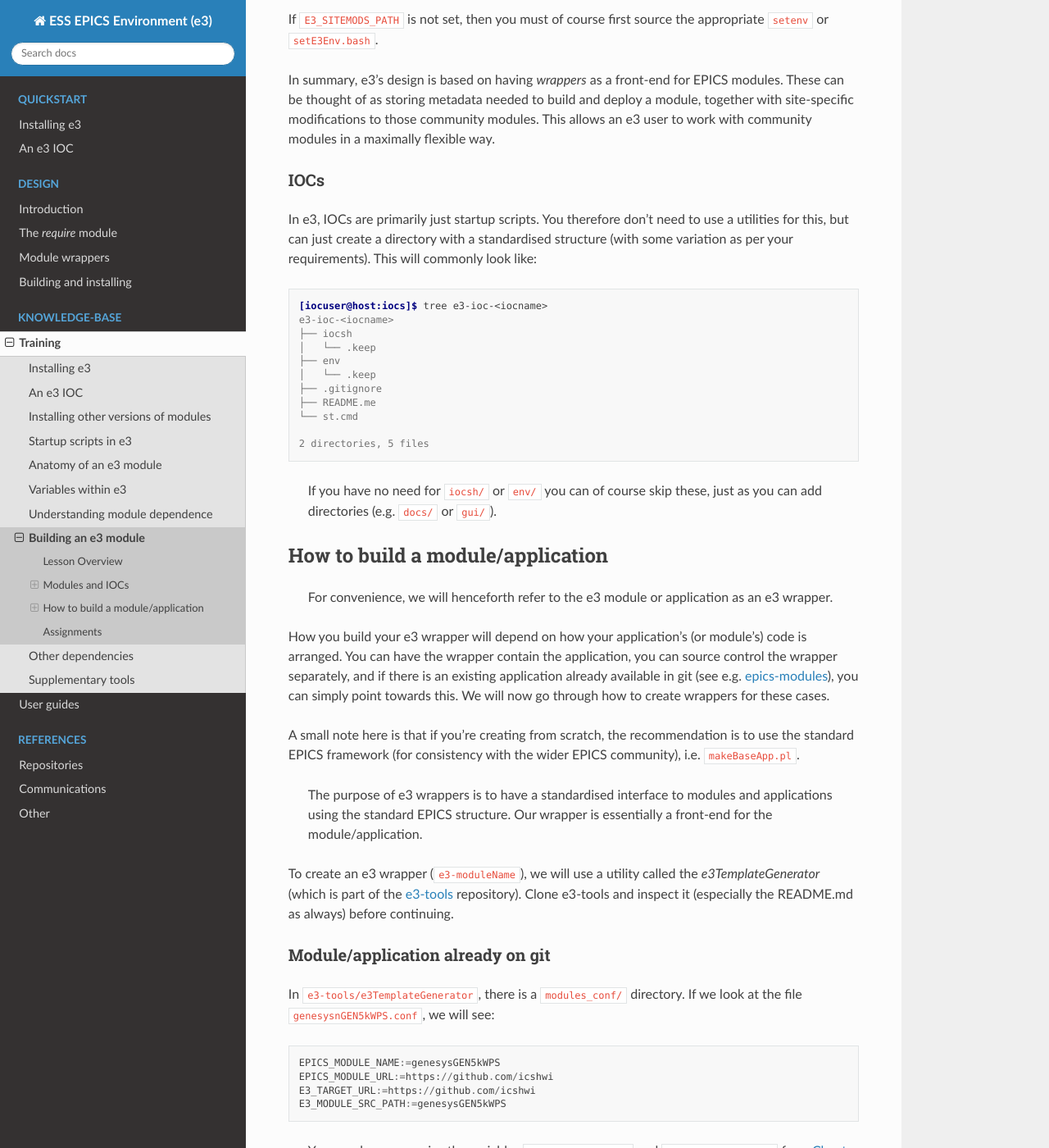
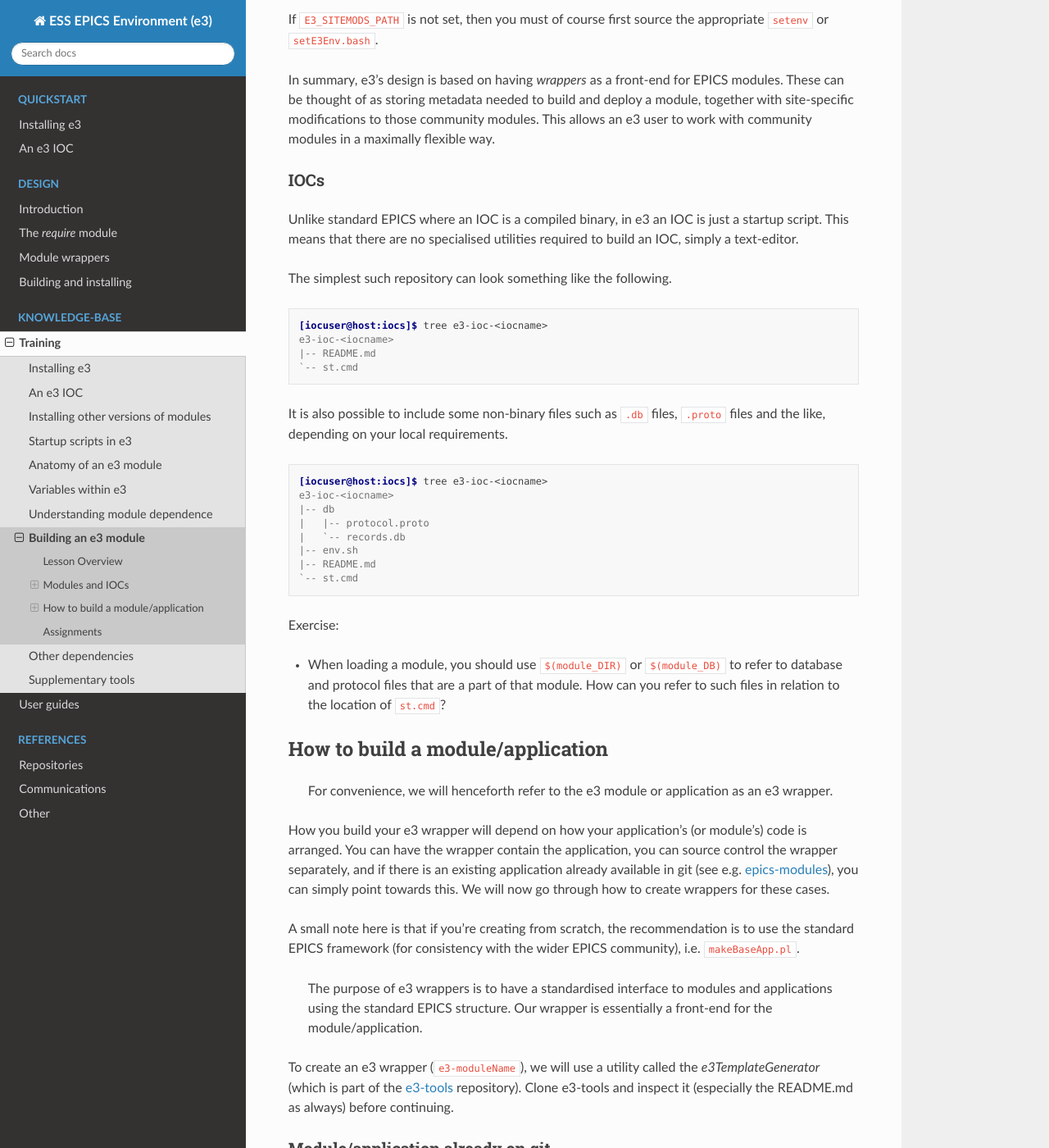
Before and after one commit to ttkorhonen/e3pages, a Sphinx documentation site: the page built from docs/kb/training/workbook/8_building_modules.md, in a window 1280 px wide and 1400 px high, scrolled down 1060 px. Shown: the whole window at 82% size. Built offline with Sphinx 7.4.7 and the Read the Docs theme 2.0.0, drawn with Linux system fonts in a browser that asks for light colours.

Commit message:
Updated section on IOCs

````diff
--- a/docs/kb/training/workbook/8_building_modules.md
+++ b/docs/kb/training/workbook/8_building_modules.md
@@ -44,24 +44,33 @@ community modules in a maximally flexible way.
 
 ### IOCs
 
-In e3, IOCs are primarily just startup scripts. You therefore don't need to use a utilities for this, but can just create a directory with a standardised structure (with some variation as per your requirements). This will commonly look like:
+Unlike standard EPICS where an IOC is a compiled binary, in e3 an IOC is just a startup script. This means that there are no specialised utilities required to build
+an IOC, simply a text-editor.
+
+The simplest such repository can look something like the following.
 
 ```console
 [iocuser@host:iocs]$ tree e3-ioc-<iocname>
 e3-ioc-<iocname>
-├── iocsh
-│   └── .keep
-├── env
-│   └── .keep
-├── .gitignore
-├── README.me
-└── st.cmd
-
-2 directories, 5 files
+|-- README.md
+`-- st.cmd
 ```
 
-> If you have no need for `iocsh/` or `env/` you can of course skip these, just as you can add directories (e.g. `docs/` or `gui/`).
+It is also possible to include some non-binary files such as `.db` files, `.proto` files and the like, depending on your local requirements.
+```console
+[iocuser@host:iocs]$ tree e3-ioc-<iocname>
+e3-ioc-<iocname>
+|-- db
+|   |-- protocol.proto
+|   `-- records.db
+|-- env.sh
+|-- README.md
+`-- st.cmd
+```
 
+Exercise:
+* When loading a module, you should use `$(module_DIR)` or `$(module_DB)` to refer to database and protocol files that are a part of that module. How
+  can you refer to such files in relation to the location of `st.cmd`?
 ## How to build a module/application
 
 > For convenience, we will henceforth refer to the e3 module or application as an e3 wrapper.
````
